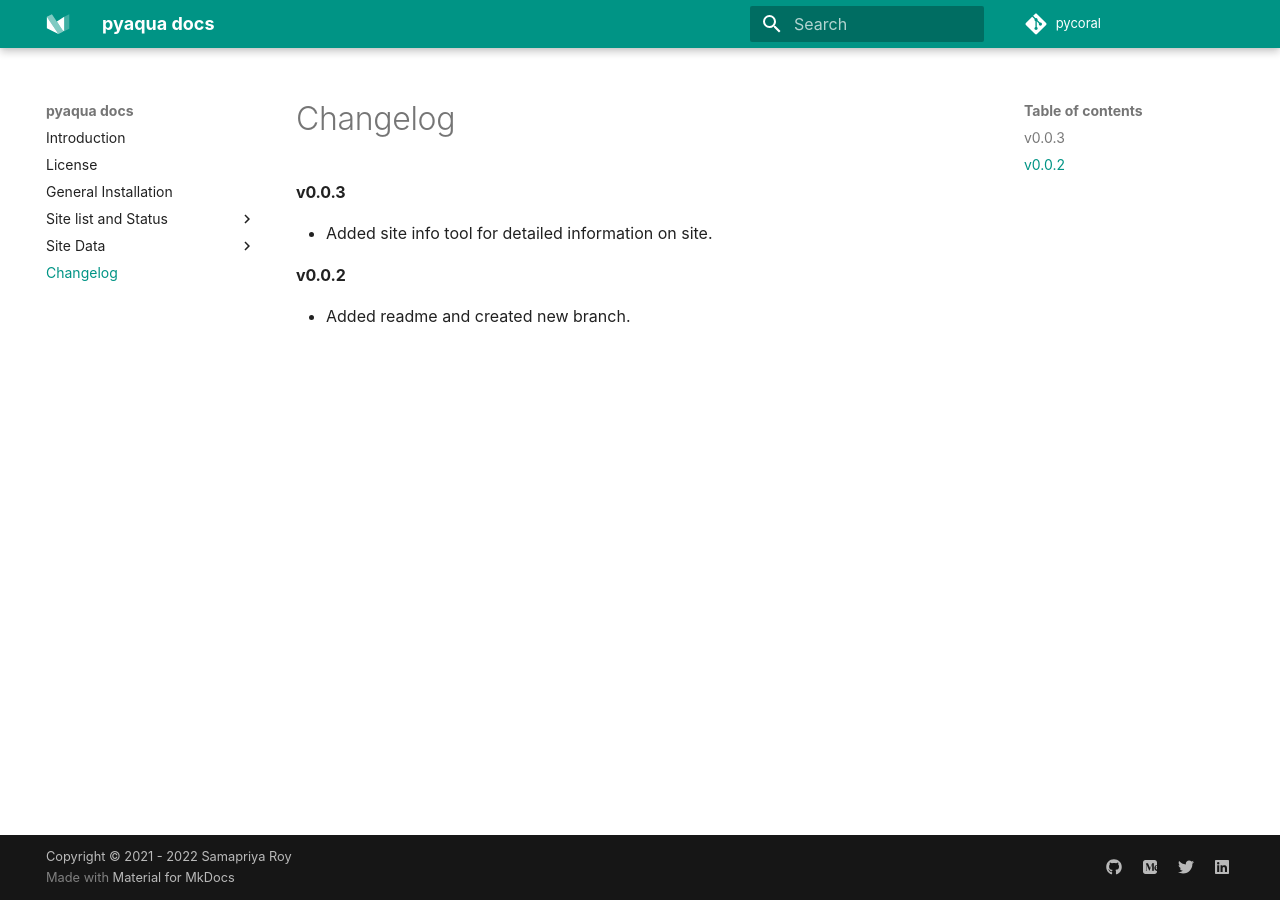
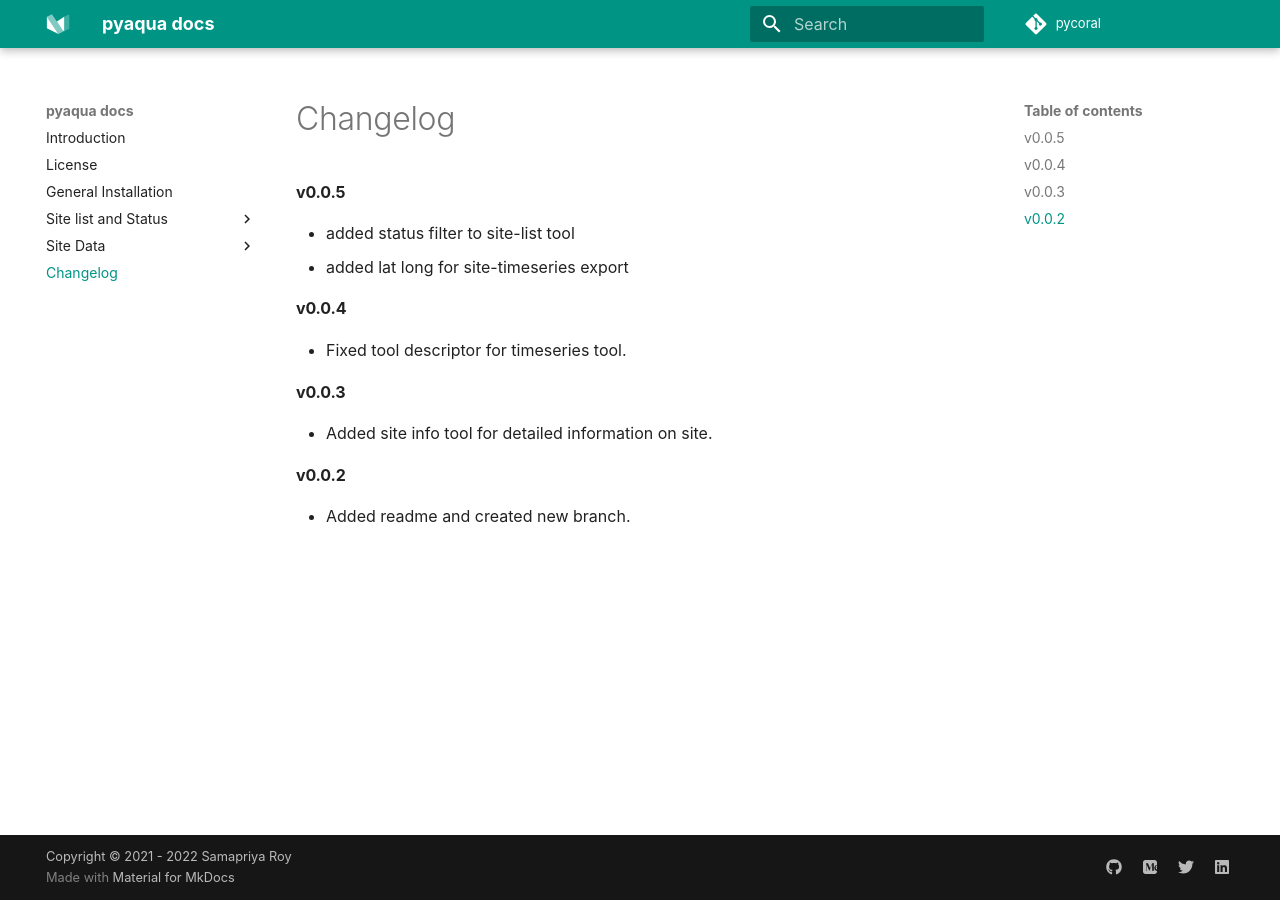
Before and after one commit to open-oceans/pyaqua, an MkDocs documentation site: the page built from docs/changelog.md, in a window 1280 px wide. Built offline with MkDocs 1.6.1 and Material for MkDocs 9.7.7, drawn with Linux system fonts in a browser that asks for light colours; some web fonts are replaced; comment, search, counter and statistics services are not loaded.

Commit message:
updated v0.0.5
- added status filter to site-list tool
- added lat long for site-timeseries export
- Fixed tool descriptor for timeseries tool.

```diff
--- a/docs/changelog.md
+++ b/docs/changelog.md
@@ -1,4 +1,11 @@
 # Changelog
+
+#### v0.0.5
+- added status filter to site-list tool
+- added lat long for site-timeseries export
+
+#### v0.0.4
+- Fixed tool descriptor for timeseries tool.
 
 #### v0.0.3
 - Added site info tool for detailed information on site.
--- a/pyaqua/__init__.py
+++ b/pyaqua/__init__.py
@@ -2,4 +2,4 @@
 
 __author__ = 'Samapriya Roy'
 __email__ = 'samapriya.roy@gmail.com'
-__version__ = '0.0.4'
+__version__ = '0.0.5'
--- a/setup.py
+++ b/setup.py
@@ -6,7 +6,7 @@ def readme():
         return f.read()
 setuptools.setup(
     name='pyaqua',
-    version='0.0.4',
+    version='0.0.5',
     packages=find_packages(),
     url='https://github.com/samapriya/pyaqua',
     install_requires=['requests>=2.23.1','beautifulsoup4>=4.9.3','pandas>=1.3.3','python_dateutil>=2.8.2','rapidfuzz>=1.9.0'],
```
Also changed, not shown: README.md (+6 -2 lines), docs/projects/site-list.md (+6 -5 lines), 1 other file.
